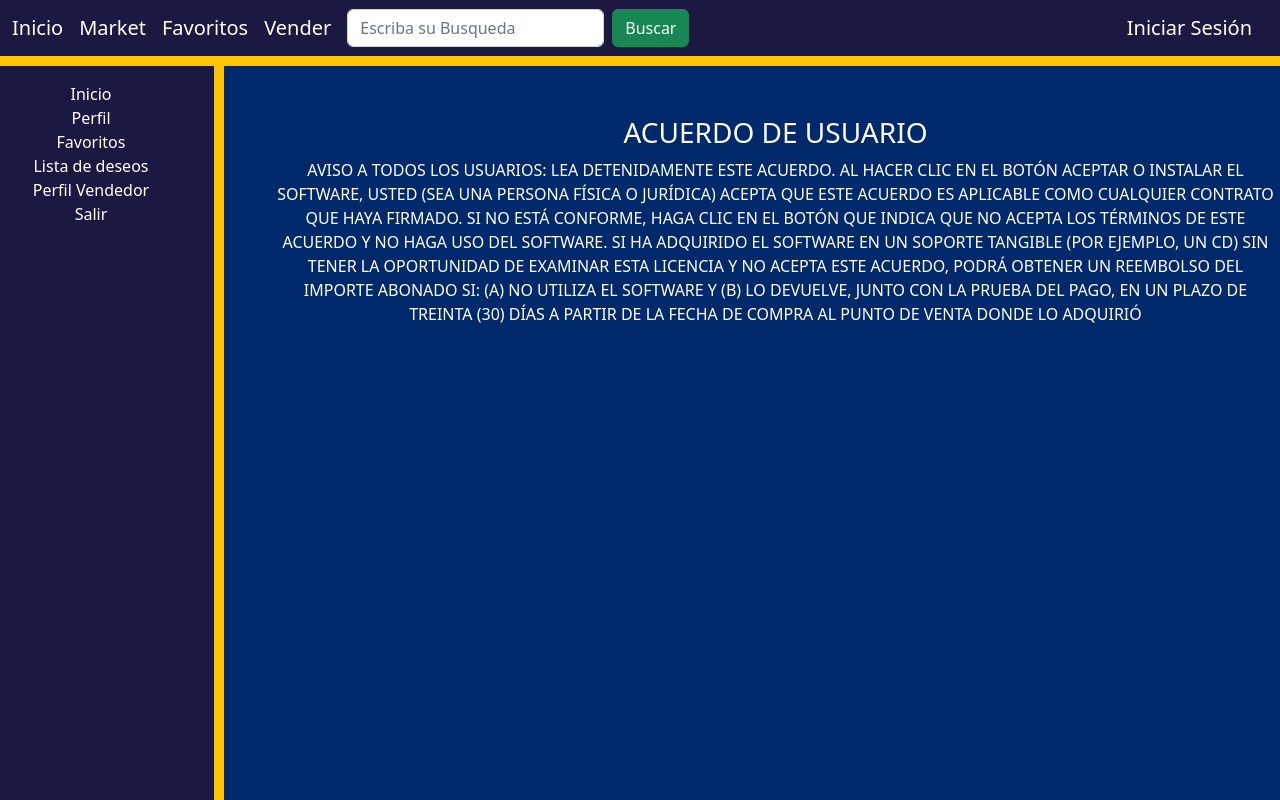
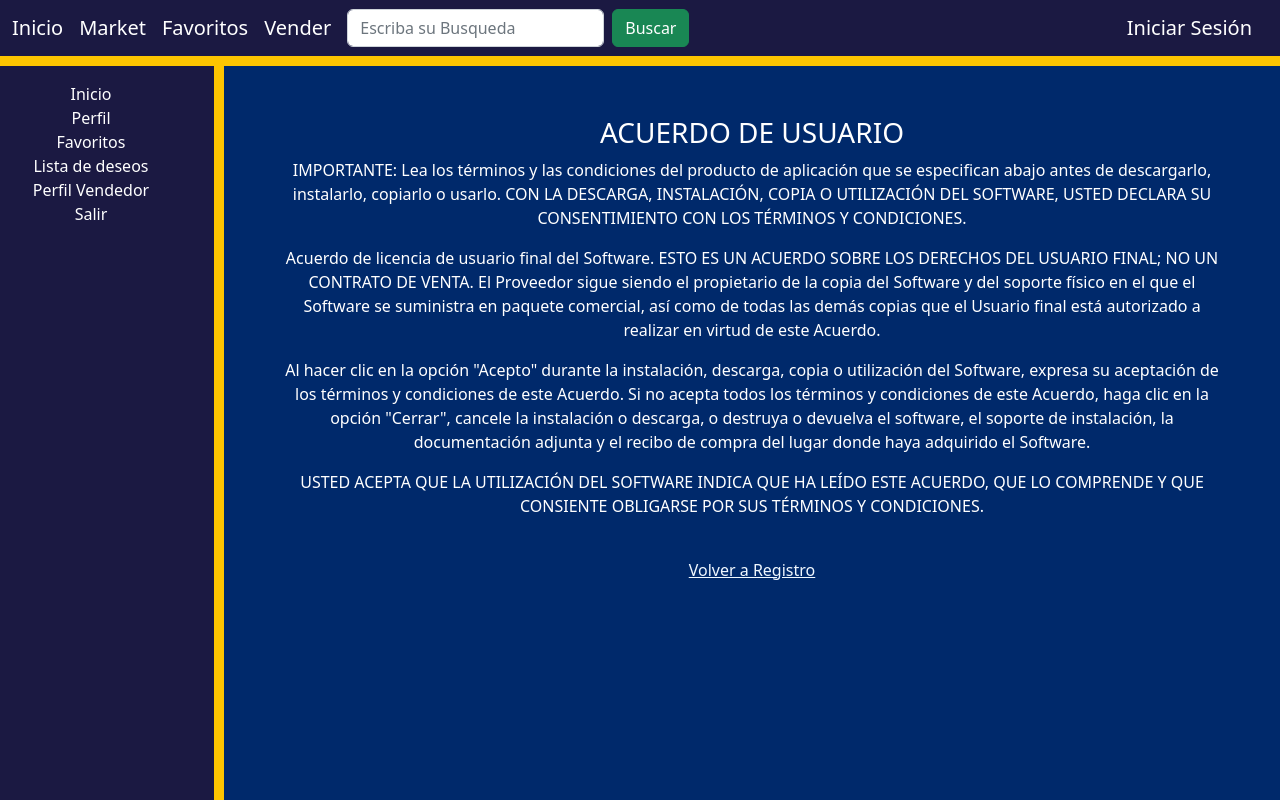
Before and after one commit to iamchapita/Marketplace-Frontend, a React (Create React App) app in the folder markeplace-frontend/: page /acuerdo in a window 1280 px wide. Shown: the top 800 px of the page. Built offline with nearby package versions, Linux system fonts and the light colour scheme.

Commit message:
Nuevo Acuerdo de Usuario
Tambien se implemento la funcion para el buscador (searchproducts), a la espera de ver si realmente funcione

```diff
--- a/markeplace-frontend/src/components/auth/agreement.js
+++ b/markeplace-frontend/src/components/auth/agreement.js
@@ -5,18 +5,29 @@ import '../../style/style-agreement.css'
 function Agreement(){
     return(
         <div className="card-body-agree">
-            <h3>ACUERDO DE USUARIO</h3>
-            <p>
-            AVISO A TODOS LOS USUARIOS: LEA DETENIDAMENTE ESTE ACUERDO. AL HACER CLIC EN EL BOTÓN ACEPTAR
-            O INSTALAR EL SOFTWARE, USTED (SEA UNA PERSONA FÍSICA O JURÍDICA) ACEPTA QUE ESTE ACUERDO ES
-            APLICABLE COMO CUALQUIER CONTRATO QUE HAYA FIRMADO. SI NO ESTÁ CONFORME, HAGA CLIC EN EL BOTÓN
-            QUE INDICA QUE NO ACEPTA LOS TÉRMINOS DE ESTE ACUERDO Y NO HAGA USO DEL SOFTWARE. SI HA ADQUIRIDO
-            EL SOFTWARE EN UN SOPORTE TANGIBLE (POR EJEMPLO, UN CD) SIN TENER LA OPORTUNIDAD DE EXAMINAR ESTA
-            LICENCIA Y NO ACEPTA ESTE ACUERDO, PODRÁ OBTENER UN REEMBOLSO DEL IMPORTE ABONADO SI:
-            (A) NO UTILIZA EL SOFTWARE Y (B) LO DEVUELVE, JUNTO CON LA PRUEBA DEL PAGO, EN UN PLAZO DE TREINTA
-            (30) DÍAS A PARTIR DE LA FECHA DE COMPRA AL PUNTO DE VENTA DONDE LO ADQUIRIÓ
-            </p>
-        </div>
+                <h3>ACUERDO DE USUARIO</h3>
+                <p>
+                IMPORTANTE: Lea los términos y las condiciones del producto de aplicación que se especifican abajo antes de descargarlo,
+                instalarlo, copiarlo o usarlo. CON LA DESCARGA, INSTALACIÓN, COPIA O UTILIZACIÓN DEL SOFTWARE, USTED DECLARA SU CONSENTIMIENTO
+                CON LOS TÉRMINOS Y CONDICIONES.
+                </p>
+                <p>
+                Acuerdo de licencia de usuario final del Software.
+                ESTO ES UN ACUERDO SOBRE LOS DERECHOS DEL USUARIO FINAL; NO UN CONTRATO DE VENTA. El Proveedor sigue siendo el propietario de
+                la copia del Software y del soporte físico en el que el Software se suministra en paquete comercial, así como de todas las demás copias que el Usuario final está autorizado a realizar en virtud de este Acuerdo.
+                </p>
+                <p>
+                Al hacer clic en la opción "Acepto" durante la instalación, descarga, copia o utilización del Software, expresa su aceptación de
+                los términos y condiciones de este Acuerdo. Si no acepta todos los términos y condiciones de este Acuerdo, haga clic en la opción "Cerrar", cancele la instalación o descarga, o destruya o devuelva el software, el soporte de instalación, la documentación adjunta
+                y el recibo de compra del lugar donde haya adquirido el Software.
+                </p>
+                <p>
+                USTED ACEPTA QUE LA UTILIZACIÓN DEL SOFTWARE INDICA QUE HA LEÍDO ESTE ACUERDO, QUE LO COMPRENDE Y QUE CONSIENTE OBLIGARSE POR  SUS TÉRMINOS Y CONDICIONES.
+                </p>
+
+                <br></br>
+                <a className='text-link' href='/registro' >Volver a Registro</a>
+            </div>
     );
 
 }
--- a/markeplace-frontend/src/components/auth/useragreement.js
+++ b/markeplace-frontend/src/components/auth/useragreement.js
@@ -22,7 +22,7 @@ function UserAgreement() {
                 {!aceptado && !denegado && (
 
                 <div className="form-check">
-                <a className="nav-link" href="/acuerdo" >Acuerdo de usuario</a>
+                <a className="text-link" href="/acuerdo" >Acuerdo de usuario</a>
                 <p>Por favor, lee atentamente el acuerdo de usuario antes de continuar:</p>
                 <form className="row">
                   <div className="col-2">
--- a/markeplace-frontend/src/style/style-agreement.css
+++ b/markeplace-frontend/src/style/style-agreement.css
@@ -4,6 +4,7 @@
     border: solid;
     align-items: center;
     border-left-width: 50px;
+    border-right-width: 50px;
     border-top-width: 50px;
     border-color: #00296b;
 }
```
Also changed, not shown: markeplace-frontend/src/components/bar/searchproducts.js (added, +27 -0 lines).
